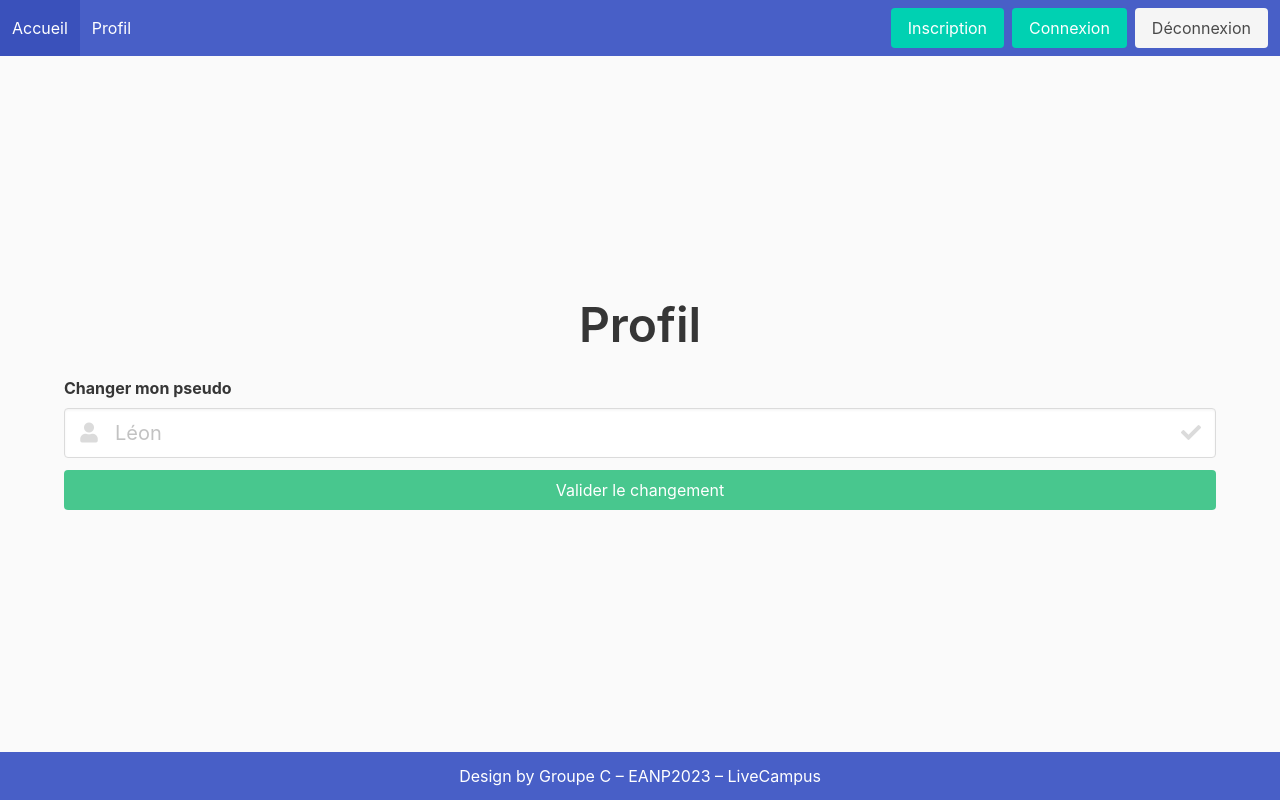
After one commit to bonneauTanguy/python-projet-groupeC, a Django app: page /profil in a window 1280 px wide. The commit adds this page. Run offline with Django 4.2, Linux system fonts and the light colour scheme; some libraries are stand-ins or nearby versions.

Commit message:
Profil (edit pseudo)

```diff
--- a/src/projet_groupe_c/projet_groupe_c/urls.py
+++ b/src/projet_groupe_c/projet_groupe_c/urls.py
@@ -17,11 +17,12 @@ Including another URLconf
 from django.contrib import admin
 from django.urls import path
 
-from .views import index, register, login, logout
+from .views import index, profil, register, login, logout
 
 urlpatterns = [
     # path('admin/', admin.site.urls),
     path('', index, name='index'),
+    path('profil', profil, name='profil'),
     path('register', register, name='register'),
     path('login', login, name='login'),
     path('logout', logout, name='logout'),
--- a/src/projet_groupe_c/projet_groupe_c/views.py
+++ b/src/projet_groupe_c/projet_groupe_c/views.py
@@ -4,6 +4,9 @@ from django.http import HttpRequest
 # Create your views here.
 def index(request):
     return render(request, 'home.html')
+
+def profil(request):
+    return render(request, 'profil.html')
 
 def register(request):
     return render(request, 'register.html')
--- a/src/projet_groupe_c/templates/header.html
+++ b/src/projet_groupe_c/templates/header.html
@@ -13,6 +13,10 @@
             <div class="navbar-start">
                 <a class="navbar-item" href="/">
                     Accueil
+                </a>
+
+                <a class="navbar-item" href="/profil">
+                    Profil
                 </a>
             </div>
 
--- /dev/null
+++ b/src/projet_groupe_c/templates/profil.html
@@ -0,0 +1,31 @@
+{% extends 'index.html' %}
+
+{% block main_content %}
+<div class="container">
+    <h1 class="title is-1 has-text-centered">Profil</h1>
+
+    <form>
+        <div class="field">
+            <label class="label">Changer mon pseudo</label>
+
+            <div class="control has-icons-left has-icons-right">
+                <input class="input is-medium" type="text" placeholder="Léon">
+
+                <span class="icon is-small is-left">
+                    <i class="fas fa-user"></i>
+                </span>
+
+                <span class="icon is-small is-right">
+                    <i class="fas fa-check"></i>
+                </span>
+            </div>
+        </div>
+
+        <div class="field">
+            <button class="button is-fullwidth is-success is-centered" type="submit">
+                <span>Valider le changement</span>
+            </button>
+        </div>
+    </form>
+</div>
+{% endblock %}
```
